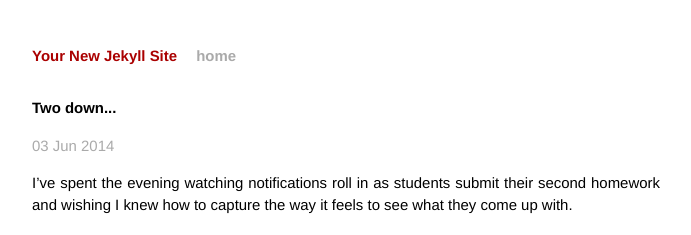
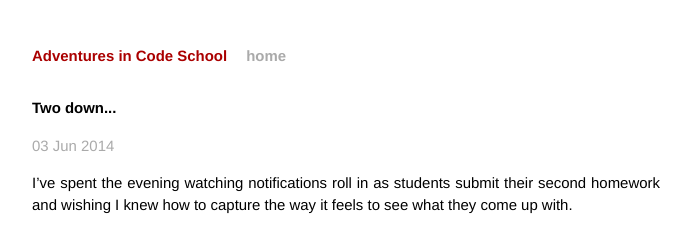
Before and after one commit to therufs/therufs.github.io, a Jekyll site: the page built from _posts/2014-06-03-two-down.markdown, in a window 1280 px wide. Shown: the top 235 px of the page, without its empty margins (294-985 px from the left). Built offline with Jekyll 4.4.1, drawn with Linux system fonts in a browser that asks for light colours; Markdown is read by kramdown in place of the engine named in the settings.

Commit message:
Title experiment

```diff
--- a/_config.yml
+++ b/_config.yml
@@ -1,3 +1,3 @@
-name: Your New Jekyll Site
+name: Adventures in Code School
 markdown: redcarpet
 pygments: true
--- a/index.html
+++ b/index.html
@@ -1,6 +1,6 @@
 ---
 layout: default
-title: Your New Jekyll Site
+title: EXPERIMENTAL EXPERIMENTATION
 ---
 
 <div id="home">
```
